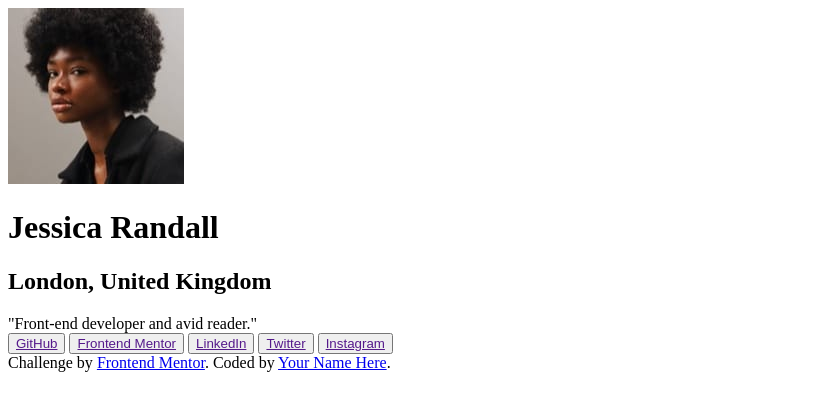
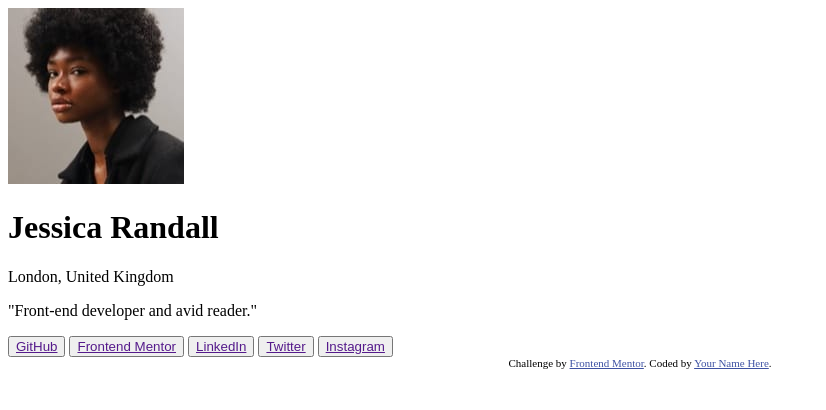
Before and after one commit to KaiWaldrant/fem-social-links-profile, a plain HTML site: page index.html in a window 1280 px wide. Shown: the whole page, without its empty margins (0-826 px from the left). Drawn offline with Linux system fonts and the light colour scheme.

Commit message:
add style sheet link

```diff
--- a/index.html
+++ b/index.html
@@ -5,6 +5,7 @@
   <meta name="viewport" content="width=device-width, initial-scale=1.0"> <!-- displays site properly based on user's device -->
 
   <link rel="icon" type="image/png" sizes="32x32" href="./assets/images/favicon-32x32.png">
+  <link rel="stylesheet" href="style.css">
 
   <title>Frontend Mentor | Social links profile</title>
 
@@ -16,9 +17,9 @@
       <img src="/assets/images/avatar-jessica.jpeg" alt="avatar jessica">
       <div class="card__header">
         <h1>Jessica Randall</h1>
-        <h2>London, United Kingdom</h2>
+        <p>London, United Kingdom</p>
       </div>
-      <div class="card__quote">"Front-end developer and avid reader."</div>
+      <p class="card__quote">"Front-end developer and avid reader."</p>
       <div class="card__socials">
         <button class="socials__button"><a href="">GitHub</a></button>
         <button class="socials__button"><a href="">Frontend Mentor</a></button>
```
